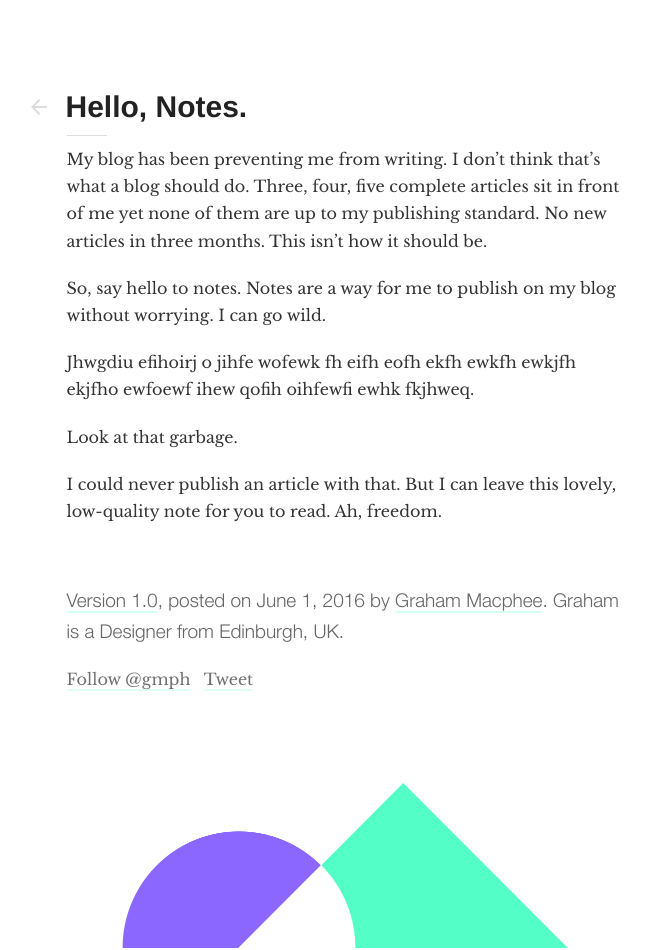
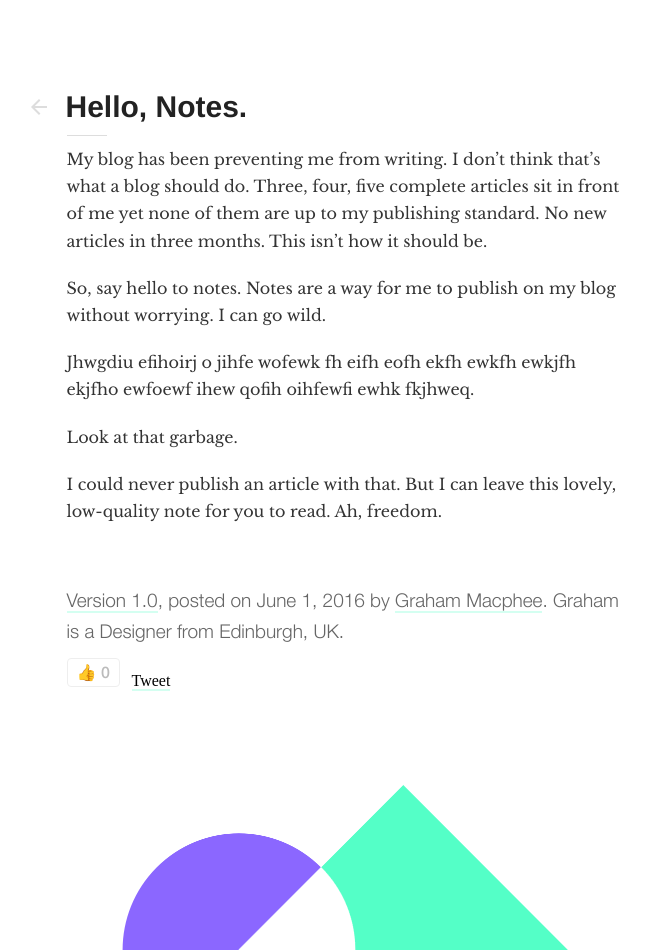
Before and after one commit to gmph/gmph.github.io, a Jekyll site: the page built from _posts/2016-06-01-hello-notes.md, in a window 1280 px wide. Shown: the whole page, without its empty margins (296-946 px from the left). Built offline with Jekyll 4.4.1, drawn with Linux system fonts in a browser that asks for light colours; nearby versions of some CDN libraries; comment, search, counter and statistics services are not loaded.

Commit message:
Added simple likes for posts

```diff
--- a/_layouts/default.html
+++ b/_layouts/default.html
@@ -28,6 +28,7 @@
 <link href='http://fonts.googleapis.com/css?family=Libre+Baskerville:400' rel='stylesheet' type='text/css'>
 <link href="{{ site.baseurl }}/res/css/main.css" rel="stylesheet" type="text/css">
 <script src="http://ajax.googleapis.com/ajax/libs/jquery/1.9.1/jquery.min.js"></script>
+<script src="https://www.gstatic.com/firebasejs/live/3.0/firebase.js"></script>
 
 {% include fbmeta.html %}
 {% include twittermeta.html %}
@@ -61,7 +62,8 @@
 			<p class="meta"><a href="http://github.com/gmph/gmph.github.io/commits/master/{{ page.path }}" title="See versions on GitHub" target="_blank">Version {{ page.version }}</a>, posted on {{ page.date | date: "%B %-d, %Y" }} by <a href="/">Graham Macphee</a>. Graham is a Designer from Edinburgh,&nbsp;UK.</p>
 
 			<p class="social">
-				<a href="https://twitter.com/gmph" class="twitter-follow-button" data-show-count="false" data-size="large" data-dnt="true">Follow @gmph</a> <script>!function(d,s,id){var js,fjs=d.getElementsByTagName(s)[0],p=/^http:/.test(d.location)?'http':'https';if(!d.getElementById(id)){js=d.createElement(s);js.id=id;js.src=p+'://platform.twitter.com/widgets.js';fjs.parentNode.insertBefore(js,fjs);}}(document, 'script', 'twitter-wjs');</script>&nbsp;
+				<div class="gmph-like-button">👍 <span class="like-count">0</span></div>
+				<!-- <a href="https://twitter.com/gmph" class="twitter-follow-button" data-show-count="false" data-size="large" data-dnt="true">Follow @gmph</a> <script>!function(d,s,id){var js,fjs=d.getElementsByTagName(s)[0],p=/^http:/.test(d.location)?'http':'https';if(!d.getElementById(id)){js=d.createElement(s);js.id=id;js.src=p+'://platform.twitter.com/widgets.js';fjs.parentNode.insertBefore(js,fjs);}}(document, 'script', 'twitter-wjs');</script>&nbsp; -->
 				<a href="https://twitter.com/share" class="twitter-share-button"{count} data-via="gmph" data-size="large" data-dnt="true">Tweet</a> <script>!function(d,s,id){var js,fjs=d.getElementsByTagName(s)[0],p=/^http:/.test(d.location)?'http':'https';if(!d.getElementById(id)){js=d.createElement(s);js.id=id;js.src=p+'://platform.twitter.com/widgets.js';fjs.parentNode.insertBefore(js,fjs);}}(document, 'script', 'twitter-wjs');</script>
 			</p>
 
@@ -120,6 +122,52 @@
       });
     });
 
+    // Likes:
+    //
+	// get path, replace slashes
+	//
+    // get likes from firebase for path
+    //    - if null, create an object with 0 likes
+    //    - if number, display the number
+    //
+    // on click, increment the like count
+
+    var domainName = window.location.hostname;
+
+    var pageName = window.location.pathname;
+    if (pageName[0] == '/'){
+    	pageName = pageName.substring(1);
+    };
+    pageName = pageName.replace(/[^\x00-\x7F]/g, "-");
+
+	var fPosts = firebase.initializeApp({
+		apiKey: "AIzaSyADZwqY2285Jd8X5-Z1zGoeOOcrbXoenqg",
+		authDomain: "project-7565141284569736729.firebaseapp.com",
+		databaseURL: "https://project-7565141284569736729.firebaseio.com",
+		storageBucket: "",
+	});
+
+	var postRef = fPosts.database().ref(domainName+'/posts/'+pageName);
+	postRef.on('value', function(snapshot) {
+		var likes = snapshot.child('likes').val();
+		$('.gmph-like-button .like-count').text(likes);
+		if (likes == null){
+			postRef.update({
+				'likes' : 0
+			});
+		}
+	});
+
+	$(document).on('click','.gmph-like-button',function(){
+
+		postRef.child('likes').transaction(function(likes) {
+		    return  (likes || 0) + 1;
+		});
+
+	})
+
+
+
 </script>
 
 {% if page.url == "/404.html" %}
--- a/res/css/main.css
+++ b/res/css/main.css
@@ -668,6 +668,27 @@
 	opacity:.7;
 }
 
+.gmph-like-button {
+    display: inline-block;
+    position: relative;
+    top:-8px;
+    left:0;
+    font-family: "Helvetica Neue", "HelveticaNeue-Light", "Helvetica Neue Light", Helvetica, Arial, "Lucida Grande", sans-serif !important;
+    font-weight: 500;
+    font-size:16px;
+    margin:0 8px 0 0;
+    padding:5px 9px 6px 9px;
+    background: #fff;
+    border: solid 1px #eee;
+    color: #bbb;
+    border-radius: 4px;
+    cursor: pointer;
+}
+
+.gmph-like-button:hover {
+    border-color: #ddd;
+}
+
 p.meta {
 	font-family: "Helvetica Neue", "HelveticaNeue-Light", "Helvetica Neue Light", Helvetica, Arial, "Lucida Grande", sans-serif !important;
 	font-size: 19px;
```
